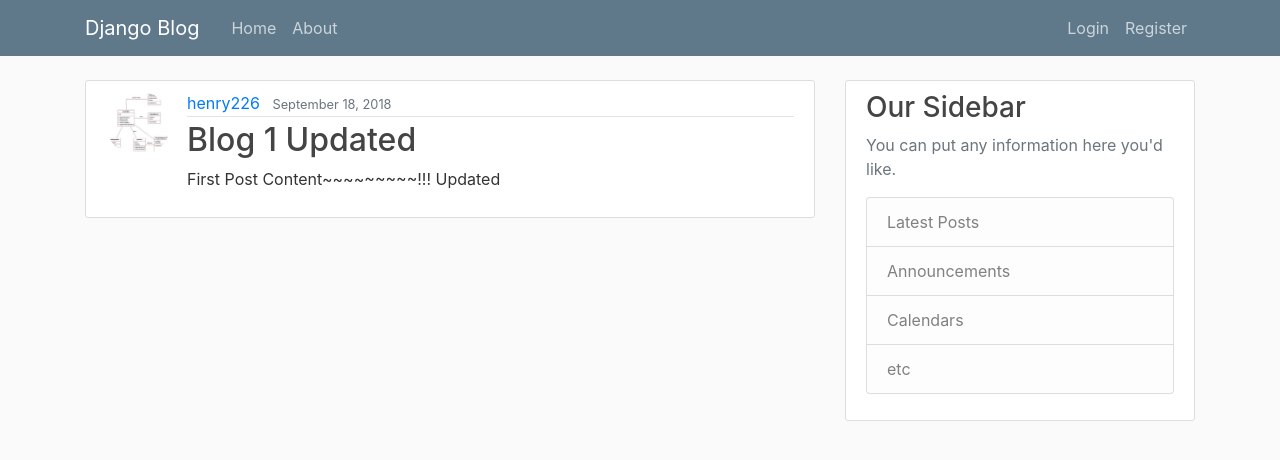
After one commit to henry226/Django-Web-Blog, a Django app: page /post/1/ in a window 1280 px wide. The commit adds this page. Shown: the top 460 px of the page. Run offline with Django 3.2, Linux system fonts and the light colour scheme; data comes from the database, SQL or seed files in the repository; both versions use the stored data as it was after the commit; some libraries are stand-ins or nearby versions.

Commit message:
create, update, and delete posts

```diff
--- a/project2/blog/models.py
+++ b/project2/blog/models.py
@@ -1,6 +1,7 @@
 from django.db import models
 from django.utils import timezone
 from django.contrib.auth.models import User
+from django.urls import reverse
 
 class Post(models.Model):
     title = models.CharField(max_length=100)
@@ -10,3 +11,6 @@ class Post(models.Model):
 
     def __str__(self):
         return self.title
+
+    def get_absolute_url(self):
+        return reverse('post-detail', kwargs={'pk': self.pk})
--- a/project2/blog/templates/blog/base.html
+++ b/project2/blog/templates/blog/base.html
@@ -35,6 +35,7 @@
                     <!-- Navbar Right Side -->
                     <div class="navbar-nav">
                         {% if user.is_authenticated %}
+                            <a class="nav-item nav-link" href="{% url 'post-create' %}">New Post</a>
                             <a class="nav-item nav-link" href="{% url 'profile' %}">Profile</a>
                             <a class="nav-item nav-link" href="{% url 'logout' %}">Logout</a>
                         {% else %}
--- a/project2/blog/templates/blog/home.html
+++ b/project2/blog/templates/blog/home.html
@@ -8,7 +8,7 @@
                 <a class="mr-2" href="#">{{ post.author }}</a>
                 <small class="text-muted">{{ post.date_posted|date:"F d, Y" }}</small>
               </div>
-              <h2><a class="article-title" href="#">{{ post.title }}</a></h2>
+              <h2><a class="article-title" href="{% url 'post-detail' post.id %}">{{ post.title }}</a></h2>
               <p class="article-content">{{ post.content }}</p>
             </div>
         </article>
--- /dev/null
+++ b/project2/blog/templates/blog/post_detail.html
@@ -0,0 +1,20 @@
+{% extends "blog/base.html" %}
+{% block content %}
+    <article class="media content-section">
+        <img class="rounded-circle article-img" src="{{ object.author.profile.image.url }}">
+        <div class="media-body">
+            <div class="article-metadata">
+                <a class="mr-2" href="#">{{ object.author }}</a>
+                <small class="text-muted">{{ object.date_posted|date:"F d, Y" }}</small>
+                {% if object.author == user %}
+                    <div>
+                        <a class="btn btn-secondary btn-sm mt-1 mb-1" href="{% url 'post-update' object.id %}">Update</a>
+                        <a class="btn btn-danger btn-sm mt-1 mb-1" href="{% url 'post-delete' object.id %}">delete</a>
+                    </div>
+                {% endif %}
+            </div>
+            <h2 class="article-title">{{ object.title }}</h2>
+            <p class="article-content">{{ object.content }}</p>
+        </div>
+    </article>
+{% endblock content %}
--- a/project2/blog/urls.py
+++ b/project2/blog/urls.py
@@ -1,7 +1,18 @@
 from django.urls import path
+from .views import (
+    PostListView,
+    PostDetailView,
+    PostCreateView,
+    PostUpdateView,
+    PostDeleteView
+)
 from . import views
 
 urlpatterns = [
-    path('', views.home, name='blog-home'),
-    path('about/', views.about, name='blog-about')
+    path('', PostListView.as_view(), name='blog-home'),
+    path('post/<int:pk>/', PostDetailView.as_view(), name='post-detail'),
+    path('post/new/', PostCreateView.as_view(), name='post-create'),
+    path('post/<int:pk>/update/', PostUpdateView.as_view(), name='post-update'),
+    path('post/<int:pk>/delete/', PostDeleteView.as_view(), name='post-delete'),
+    path('about/', views.about, name='blog-about'),
 ]
--- a/project2/blog/views.py
+++ b/project2/blog/views.py
@@ -1,5 +1,12 @@
 from django.shortcuts import render
-# from django.http import HttpResponse
+from django.contrib.auth.mixins import LoginRequiredMixin, UserPassesTestMixin
+from django.views.generic import (
+    ListView,
+    DetailView,
+    CreateView,
+    UpdateView,
+    DeleteView
+)
 from .models import Post
 
 
@@ -9,5 +16,52 @@ def home(request):
     }
     return render(request, 'blog/home.html', context)
 
+
+class PostListView(ListView):
+    model = Post
+    template_name = 'blog/home.html'  # <app>/<model>_<viewtype>.html
+    context_object_name = 'posts'
+    ordering = ['-date_posted']
+
+
+class PostDetailView(DetailView):
+    model = Post
+
+
+class PostCreateView(LoginRequiredMixin, CreateView):
+    model = Post
+    fields = ['title', 'content']
+
+    def form_valid(self, form):
+        form.instance.author = self.request.user
+        return super().form_valid(form)
+
+
+class PostUpdateView(LoginRequiredMixin, UserPassesTestMixin, UpdateView):
+    model = Post
+    fields = ['title', 'content']
+
+    def form_valid(self, form):
+        form.instance.author = self.request.user
+        return super().form_valid(form)
+
+    def test_func(self):
+        post = self.get_object()
+        if self.request.user == post.author:
+            return True
+        return False
+
+
+class PostDeleteView(LoginRequiredMixin, UserPassesTestMixin, DeleteView):
+    model = Post
+    success_url = "/"
+
+    def test_func(self):
+        post = self.get_object()
+        if self.request.user == post.author:
+            return True
+        return False
+
+
 def about(request):
     return render(request, 'blog/about.html', {'title': 'About'})
--- a/project2/djangoproject2/urls.py
+++ b/project2/djangoproject2/urls.py
@@ -1,4 +1,4 @@
-"""djangoproject2 URL Configuration
+"""django_project URL Configuration
 
 The `urlpatterns` list routes URLs to views. For more information please see:
     https://docs.djangoproject.com/en/2.1/topics/http/urls/
@@ -14,21 +14,21 @@ Including another URLconf
     2. Add a URL to urlpatterns:  path('blog/', include('blog.urls'))
 """
 from django.contrib import admin
+from django.contrib.auth import views as auth_views
 from django.urls import path, include
-from django.contrib.auth import views as auth_views
-from users import views as user_views
 from django.conf import settings
 from django.conf.urls.static import static
+from users import views as user_views
 
 urlpatterns = [
     path('admin/', admin.site.urls),
     path('register/', user_views.register, name='register'),
-     path('profile/', user_views.profile, name='profile'),
+    path('profile/', user_views.profile, name='profile'),
     path('login/', auth_views.LoginView.as_view(template_name='users/login.html'), name='login'),
     path('logout/', auth_views.LogoutView.as_view(template_name='users/logout.html'), name='logout'),
-    path('blog/', include('blog.urls')),
-] #+ static(settings.MEDIA_URL, document_root=settings.MEDIA_ROOT)
+    path('', include('blog.urls')),
+]
 
-# another way to add "+ static(settings.MEDIA_URL, document_root=settings.MEDIA_ROOT)"
+
 if settings.DEBUG:
-   urlpatterns += static(settings.MEDIA_URL, document_root=settings.MEDIA_ROOT)
+    urlpatterns += static(settings.MEDIA_URL, document_root=settings.MEDIA_ROOT)
```
Also changed, not shown: project2/blog/templates/blog/post_confirm_delete.html (added, +18 -0 lines), project2/blog/templates/blog/post_form.html (added, +18 -0 lines), project2/db.sqlite3.
